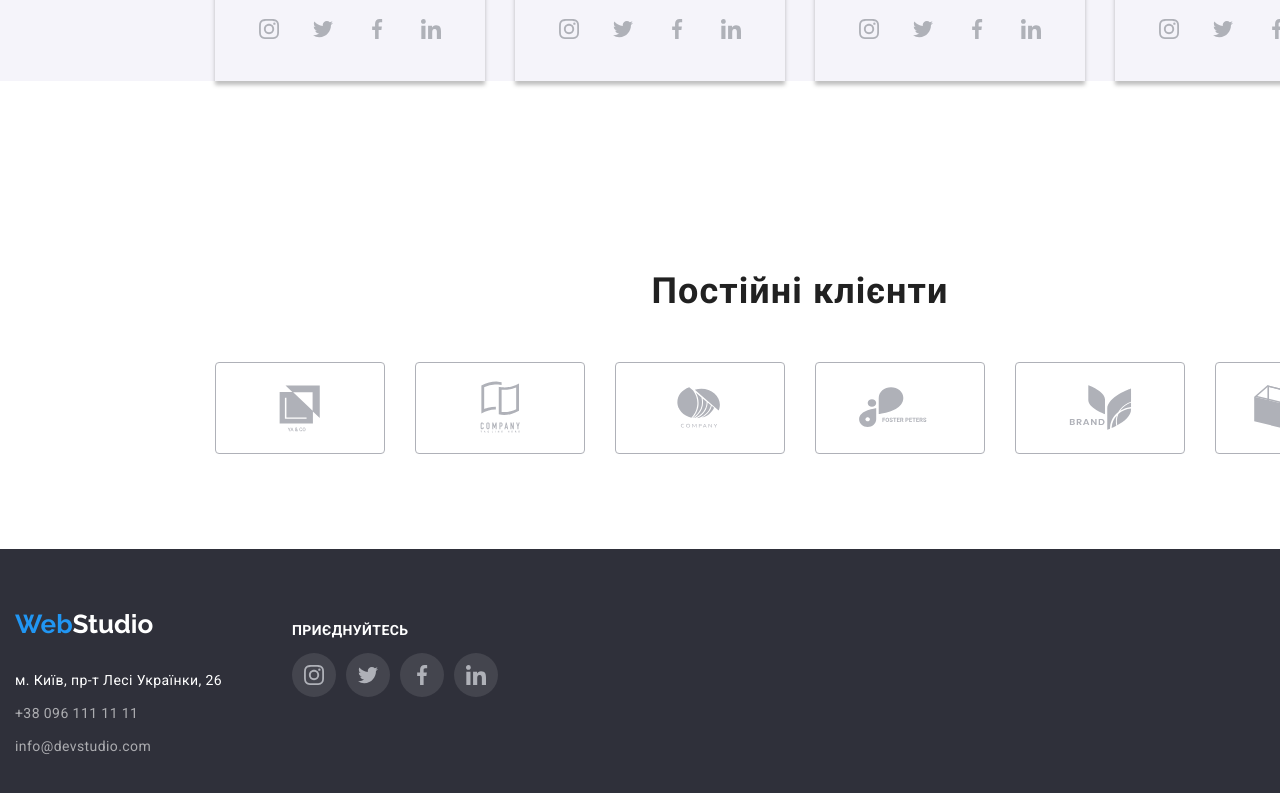
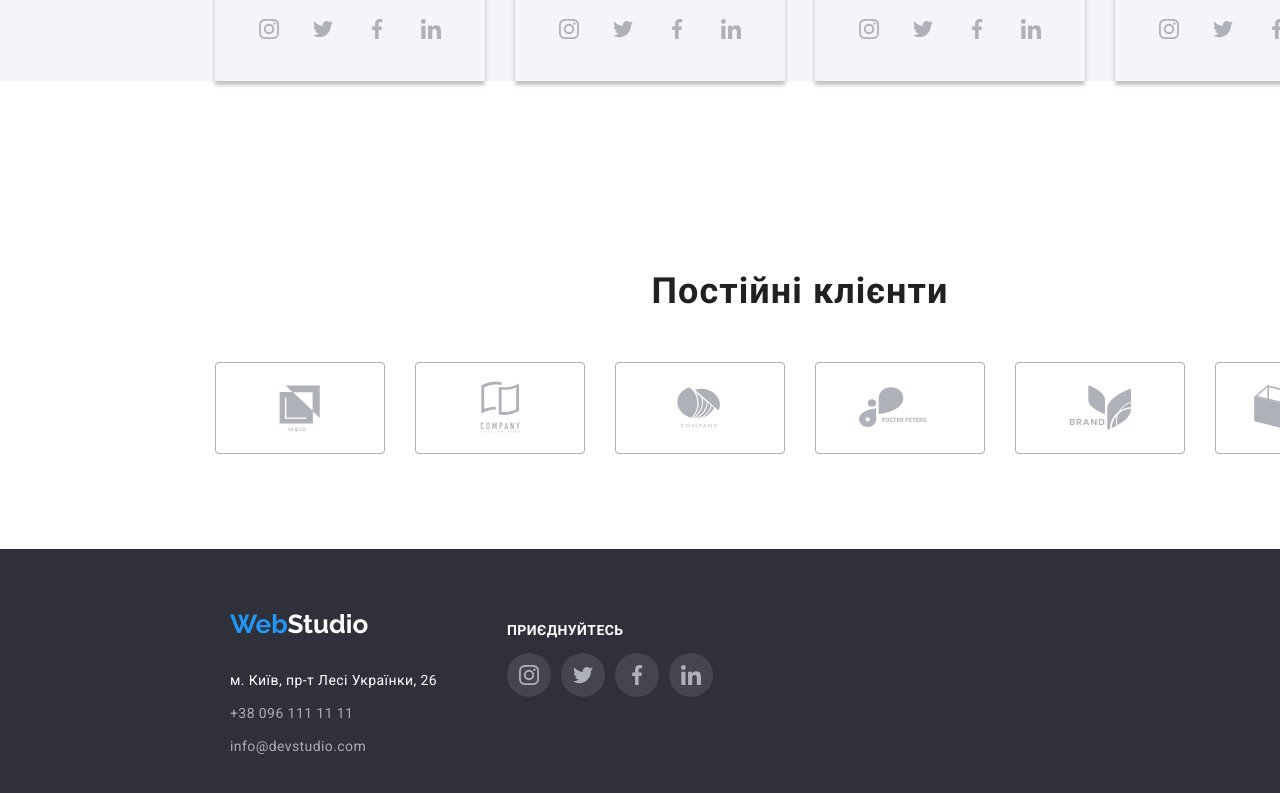
Before and after one commit to SergeyOleks/goit-markup-hw-04, a plain HTML site: page index.html in a window 1280 px wide. Shown: the part 2133-2926 px from the top of the page. Drawn offline with nearby package versions, Linux system fonts and the light colour scheme.

Commit message:
Изменение падинга футера

```diff
--- a/styles/styles.css
+++ b/styles/styles.css
@@ -428,6 +428,7 @@ body{
     color: var(--text-color-active);
 }
 .footer-container{
+    padding: 0 215px;
     display: flex;
     flex-direction: row;
     gap: 70px;
```
